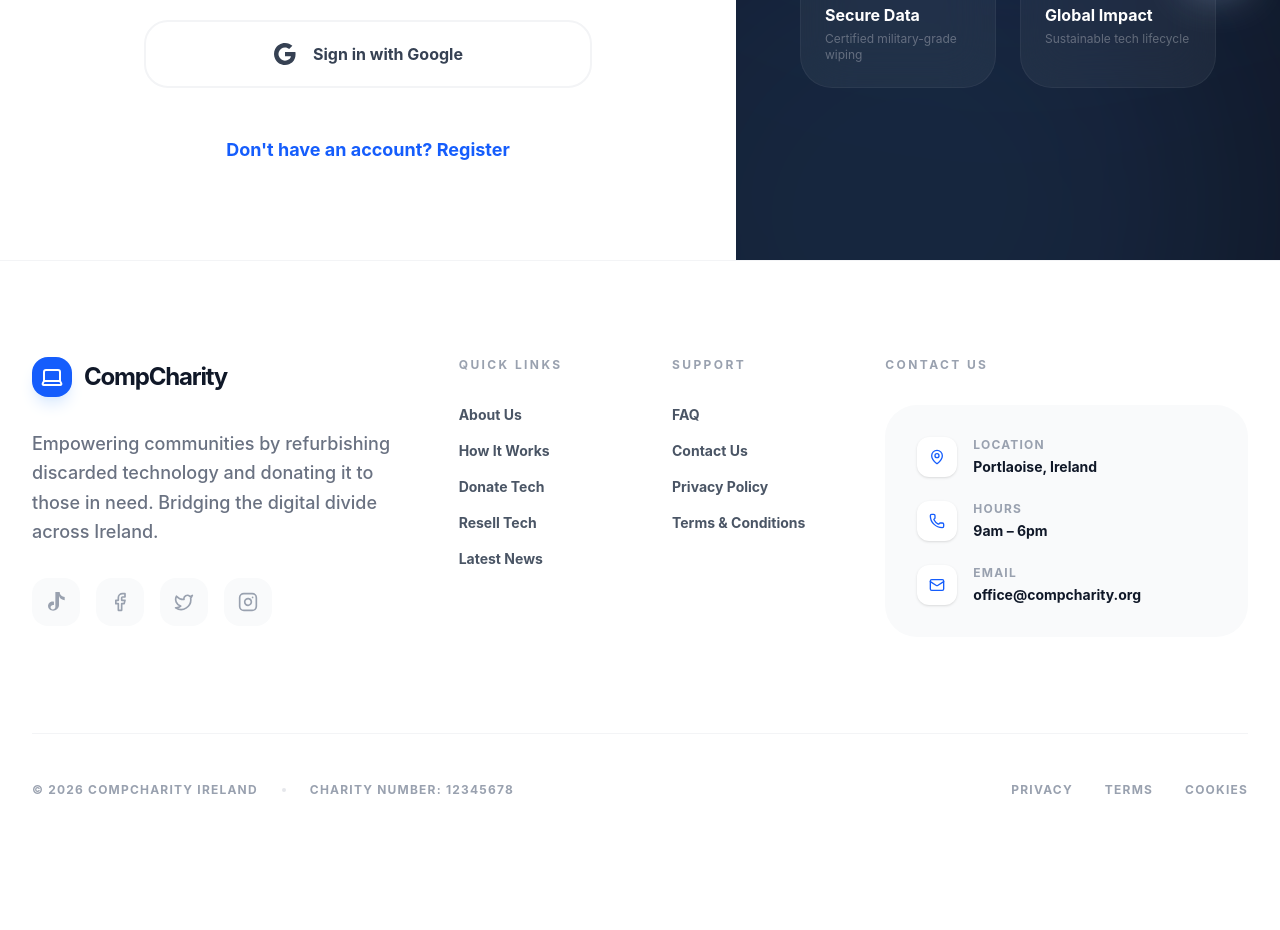
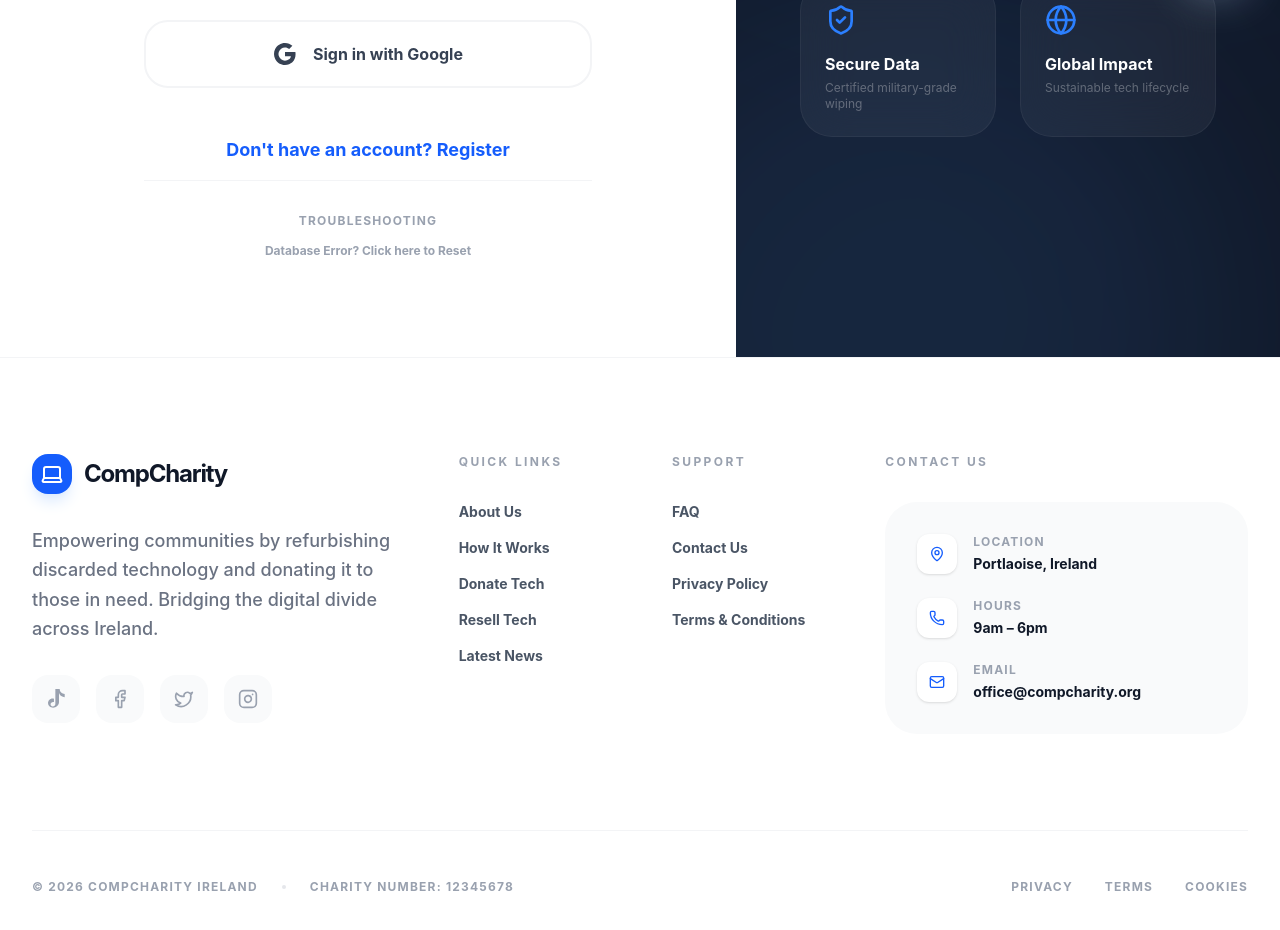
Before and after one commit to PetarDekanovic/CompCharity, a React (Vite) app: page /auth in a window 1280 px wide. Shown: the part 797-1727 px from the top of the page. Before the commit the page ends 1643 px from the top, so only its background shows below. Built offline with nearby package versions, Linux system fonts and the light colour scheme; no server answers; the database is empty.

Commit message:
Update Auth.tsx

```diff
--- a/src/pages/Auth.tsx
+++ b/src/pages/Auth.tsx
@@ -32,7 +32,8 @@ const Auth = () => {
   // Redirect if already logged in
   React.useEffect(() => {
     if (user) {
-      navigate(user.role === "admin" ? "/admin" : "/dashboard");
+      console.log("Auth Page: User detected, redirecting. Role:", user.role);
+      navigate(user.role?.toUpperCase() === "ADMIN" ? "/admin" : "/dashboard");
     }
   }, [user, navigate]);
 
@@ -97,21 +98,26 @@ const Auth = () => {
   });
 
   const onSubmit = async (data: any) => {
+    console.log("Auth Page: Submitting form. Mode:", isLogin ? "Login" : "Register");
     setIsLoading(true);
     try {
       const endpoint = isLogin ? "/api/auth/login" : "/api/auth/register";
+      console.log("Auth Page: Fetching endpoint:", endpoint);
       const response = await fetch(endpoint, {
         method: "POST",
         headers: { "Content-Type": "application/json" },
         body: JSON.stringify(data),
       });
 
+      console.log("Auth Page: Response status:", response.status);
       const result = await response.json();
 
       if (!response.ok) {
+        console.error("Auth Page: Error response:", result);
         throw new Error(result.error || "Authentication failed");
       }
 
+      console.log("Auth Page: Login successful. Role:", result.user.role);
       // Store token and user in localStorage
       localStorage.setItem('token', result.token);
       localStorage.setItem('user', JSON.stringify(result.user));
@@ -119,8 +125,10 @@ const Auth = () => {
       toast.success(isLogin ? "Welcome back!" : "Account created successfully!");
 
       // Force a reload to refresh the AuthProvider state
+      console.log("Auth Page: Reloading window...");
       window.location.reload();
     } catch (error: any) {
+      console.error("Auth Page: Catch error:", error);
       toast.error(error.message || "Authentication failed");
     } finally {
       setIsLoading(false);
@@ -261,13 +269,33 @@ const Auth = () => {
               Sign in with Google
             </button>
 
-            <div className="mt-12 text-center">
+            <div className="mt-12 text-center space-y-4">
               <button
                 onClick={() => setIsLogin(!isLogin)}
-                className="text-lg font-bold text-blue-600 dark:text-blue-400 hover:text-blue-700 dark:hover:text-blue-300 transition-colors"
+                className="text-lg font-bold text-blue-600 dark:text-blue-400 hover:text-blue-700 dark:hover:text-blue-300 transition-colors block w-full"
               >
                 {isLogin ? "Don't have an account? Register" : "Already have an account? Sign in"}
               </button>
+
+              <div className="pt-8 border-t border-gray-100 dark:border-gray-800">
+                <p className="text-xs text-gray-400 mb-2 uppercase tracking-widest font-bold">Troubleshooting</p>
+                <button
+                  onClick={async () => {
+                    if (window.confirm("This will reset the database to fix corruption. Admin user will be recreated. Continue?")) {
+                      try {
+                        const res = await fetch("/api/system/reset-db");
+                        const data = await res.json();
+                        toast.success(data.message || "Database reset triggered!");
+                      } catch (e) {
+                        toast.error("Failed to trigger reset");
+                      }
+                    }
+                  }}
+                  className="text-xs font-bold text-gray-400 hover:text-red-500 transition-colors"
+                >
+                  Database Error? Click here to Reset
+                </button>
+              </div>
             </div>
           </motion.div>
         </div>
```
